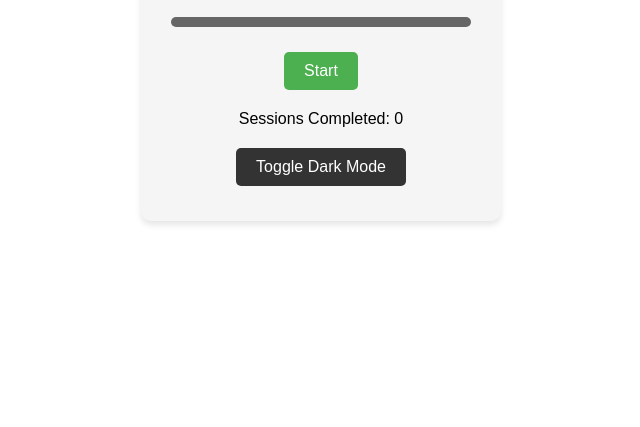
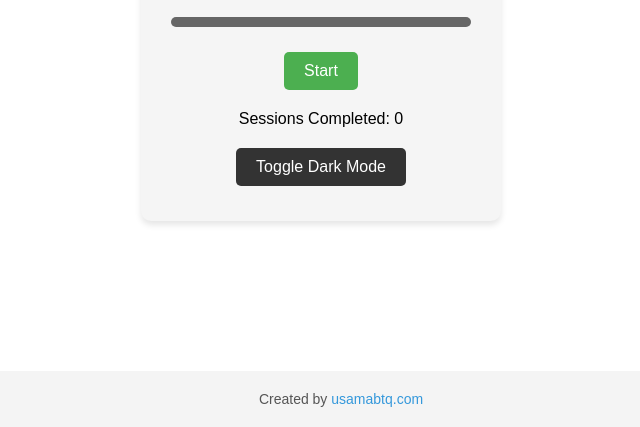
Before and after one commit to usamabtq/mrpomodorotimer, a plain HTML site: page index.html in a window 1280 px wide. Shown: the part 373-800 px from the top of the page, without its empty margins (319-959 px from the left). Drawn offline with Linux system fonts and the light colour scheme.

Commit message:
Update index.html

```diff
--- a/index.html
+++ b/index.html
@@ -20,5 +20,10 @@
     </div>
 
     <script src="app.js"></script>
+    <!-- Add this at the end of your body tag -->
+<div id="footer" class="footer">
+    Created by <a href="https://usamabtq.com" target="_blank">usamabtq.com</a>
+</div>
+
 </body>
 </html>
```
